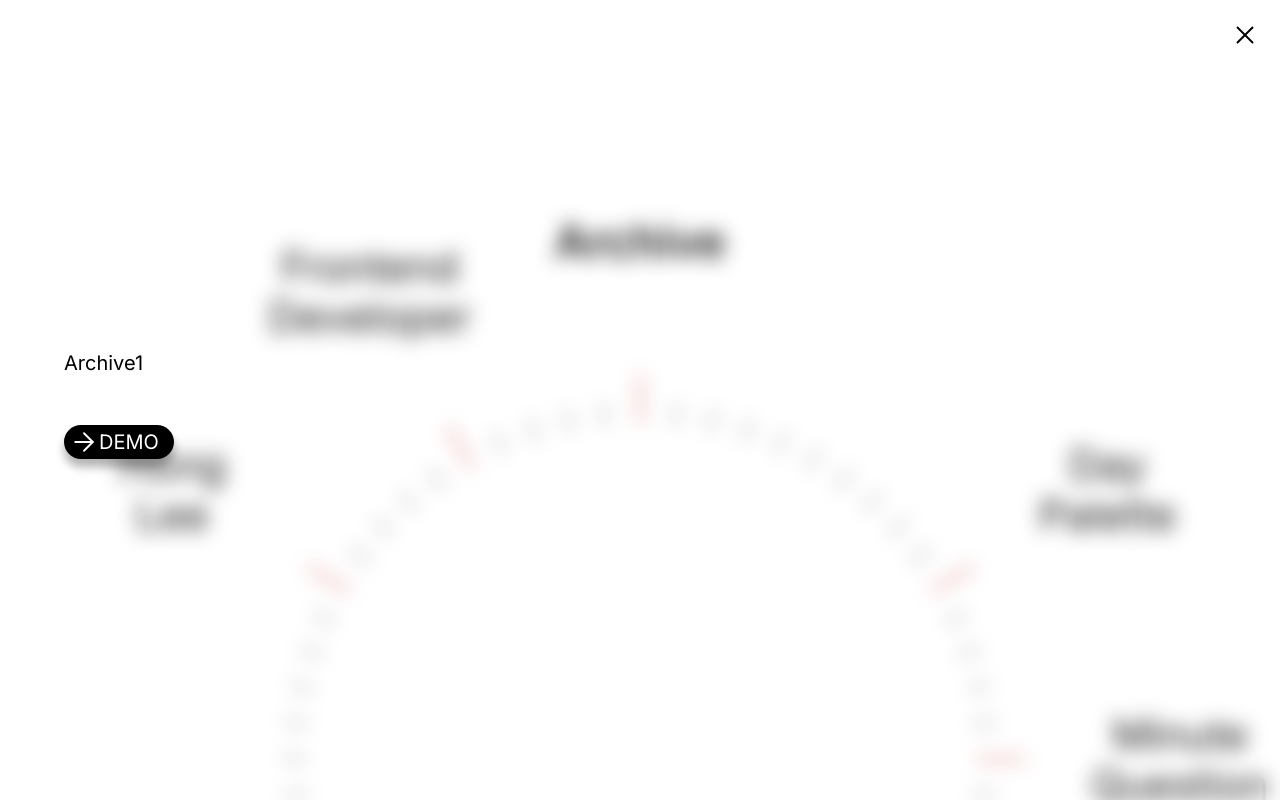
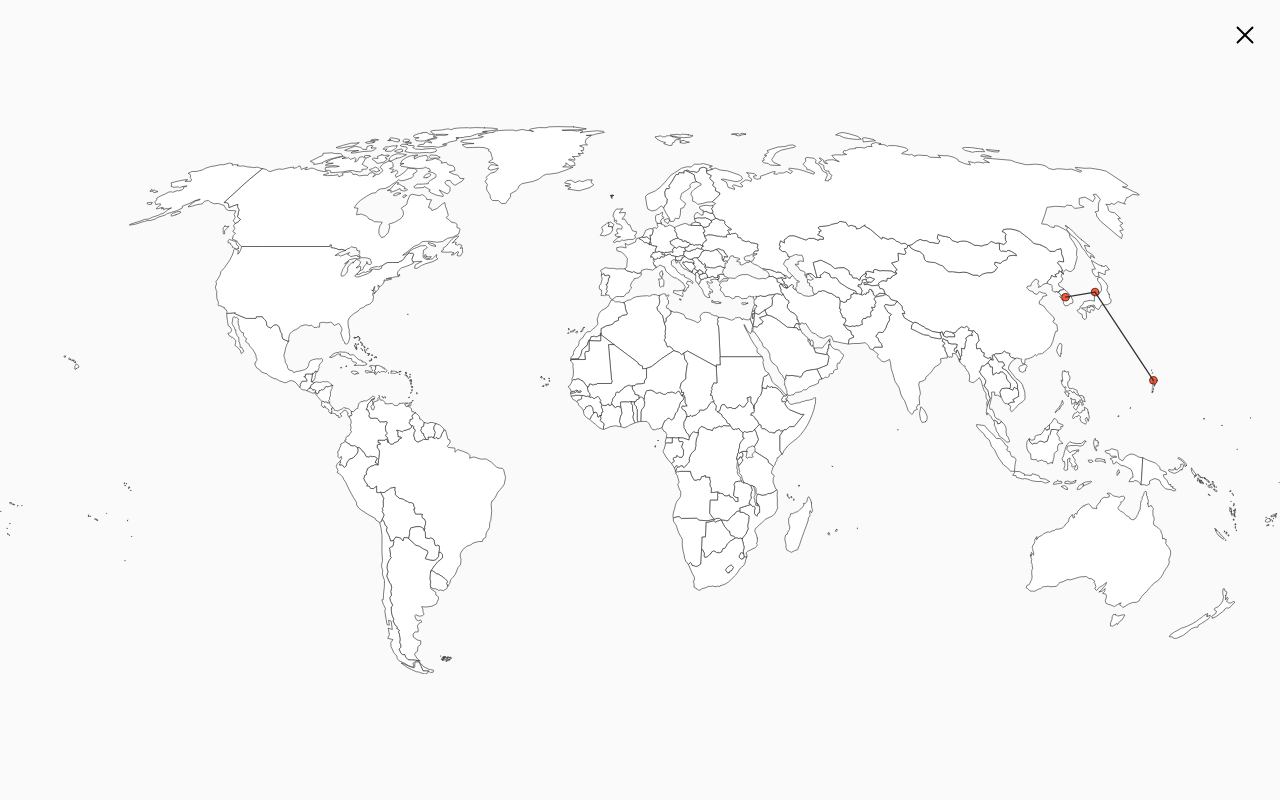
Before and after one commit to seoulcircle/portfolio-next, a Next.js app: page / in a window 1280 px wide. Both pictures are taken after a click on the element "Archive". Shown: the top 800 px of the page. Built offline with nearby package versions, Linux system fonts and the light colour scheme.

Commit message:
Map 콘텐츠 추가

```diff
--- a/package.json
+++ b/package.json
@@ -24,7 +24,8 @@
     "matter-js": "^0.20.0",
     "next": "15.2.4",
     "react": "^19.0.0",
-    "react-dom": "^19.0.0"
+    "react-dom": "^19.0.0",
+    "react-svg": "^16.3.0"
   },
   "devDependencies": {
     "@eslint/eslintrc": "^3",
--- /dev/null
+++ b/src/features/main/components/MapArchive.tsx
@@ -0,0 +1,166 @@
+import styled from "@emotion/styled";
+import { ReactSVG } from "react-svg";
+
+const FullscreenContainer = styled.div`
+  width: 100vw;
+  height: 100vh;
+  background: #fafafa;
+  overflow: hidden;
+  position: absolute;
+  top: 0;
+  left: 0;
+  display: flex;
+  align-items: center;
+  justify-content: center;
+`;
+
+const MapWrapper = styled.div`
+  width: 100%;
+
+  svg {
+    width: 90vw;
+    height: auto;
+    max-height: 90vh;
+    display: block;
+  }
+
+  svg path {
+    fill: white;
+    stroke: #333;
+    transition: fill 0.3s ease;
+  }
+
+  svg path.visited {
+    fill: #f26b6b;
+  }
+`;
+
+const visitedCountries = [
+  "Republic of Korea",
+  "Japan",
+  "Northern Mariana Islands",
+  "Guam",
+  "Taiwan",
+  "China",
+  "Vietnam",
+  "Thailand",
+  "Malaysia",
+  "India",
+  "Mongolia",
+  "United Arab Emirates",
+  "Italy",
+  "Czech Republic",
+  "Germany",
+  "Austria",
+  "Switzerland",
+  "Hungary",
+  "Belgium",
+  "Luxembourg",
+  "United Kingdom",
+  "Croatia",
+  "Netherlands1",
+  "Portugal",
+  "Norway",
+  "Morocco",
+  "France",
+  "Canada1",
+  "United States1",
+];
+
+const placeFootprintDotsInOrder = (svg: SVGSVGElement) => {
+  const paths = Array.from(svg.querySelectorAll("path"));
+  const points: { name: string; cx: number; cy: number }[] = [];
+
+  visitedCountries.forEach((country) => {
+    const lower = country.toLowerCase();
+
+    const matchedPaths = paths.filter((p) => {
+      const name = p.getAttribute("name")?.toLowerCase();
+      const className = p.getAttribute("class")?.toLowerCase();
+      const id = p.getAttribute("id")?.toLowerCase();
+      return name === lower || className === lower || id?.includes(lower);
+    });
+
+    if (matchedPaths.length === 0) {
+      console.warn(`❌ No matching path for ${country}`);
+      return;
+    }
+
+    // 중심 좌표 평균 계산
+    let totalX = 0;
+    let totalY = 0;
+
+    matchedPaths.forEach((p) => {
+      const bbox = p.getBBox();
+      totalX += bbox.x + bbox.width / 2;
+      totalY += bbox.y + bbox.height / 2;
+    });
+
+    const cx = totalX / matchedPaths.length;
+    const cy = totalY / matchedPaths.length;
+
+    points.push({ name: country, cx, cy });
+  });
+
+  // 순서대로 점 + 선 그리기
+  points.forEach((point, index) => {
+    const { cx, cy } = point;
+
+    const dot = document.createElementNS(
+      "http://www.w3.org/2000/svg",
+      "circle"
+    );
+    dot.setAttribute("cx", cx.toString());
+    dot.setAttribute("cy", cy.toString());
+    dot.setAttribute("r", "6");
+    dot.setAttribute("fill", "#ff5733");
+    dot.setAttribute("opacity", "0");
+    dot.style.transition = "opacity 0.4s ease";
+    svg.appendChild(dot);
+
+    if (index > 0) {
+      const prev = points[index - 1];
+      const line = document.createElementNS(
+        "http://www.w3.org/2000/svg",
+        "line"
+      );
+      line.setAttribute("x1", prev.cx.toString());
+      line.setAttribute("y1", prev.cy.toString());
+      line.setAttribute("x2", cx.toString());
+      line.setAttribute("y2", cy.toString());
+      line.setAttribute("stroke", "#333");
+      line.setAttribute("stroke-width", "2");
+      line.setAttribute("opacity", "0");
+      line.style.transition = "opacity 0.4s ease";
+      svg.appendChild(line);
+
+      setTimeout(() => {
+        line.setAttribute("opacity", "1");
+      }, index * 600 - 300);
+    }
+
+    setTimeout(() => {
+      dot.setAttribute("opacity", "1");
+    }, index * 600);
+  });
+};
+
+const MapArchive = () => {
+  return (
+    <FullscreenContainer>
+      <MapWrapper>
+        <ReactSVG
+          src="/svg/world.svg"
+          beforeInjection={(svg) => {
+            svg.setAttribute("style", "width: 100%; height: auto;");
+          }}
+          afterInjection={(svg) => {
+            placeFootprintDotsInOrder(svg);
+          }}
+        />
+      </MapWrapper>
+    </FullscreenContainer>
+  );
+};
+
+export default MapArchive;
--- a/src/features/main/components/ZoomContent.tsx
+++ b/src/features/main/components/ZoomContent.tsx
@@ -7,6 +7,7 @@ import { ZoomContentProps } from "../types/main.types";
 import Developer from "./ZoomDeveloper";
 import Image from "next/image";
 import useLockBodyZoomScroll from "../hooks/useLockBodyZoom";
+import MapArchive from "./MapArchive";
 
 const ZoomContent = ({ project, onClose }: ZoomContentProps) => {
   useLockBodyZoomScroll(true);
@@ -14,6 +15,8 @@ const ZoomContent = ({ project, onClose }: ZoomContentProps) => {
     <>
       {project.id === "developer" ? (
         <Developer />
+      ) : project.id === "archive" ? (
+        <MapArchive />
       ) : (
         <S.Detail>
           {project.thumbnail && (
```
Also changed, not shown: public/svg/world.svg (added), 1 other file (tests, documents, lock files or other folders).
